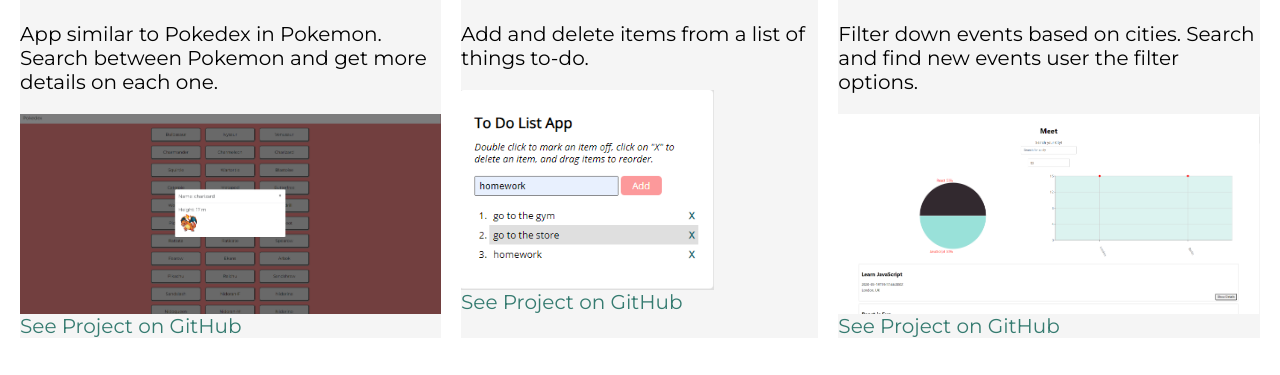
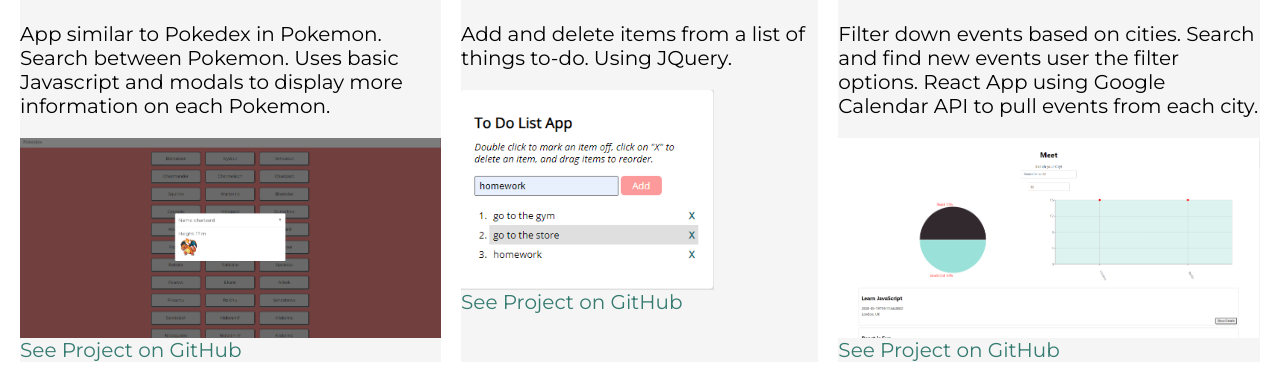
Before and after one commit to drewschmidt145/Portfolio-Website, a plain HTML site: page work.html in a window 1280 px wide. Shown: the part 301-676 px from the top of the page. Drawn offline with nearby package versions, Linux system fonts and the light colour scheme.

Commit message:
Update work.html

```diff
--- a/work.html
+++ b/work.html
@@ -40,7 +40,7 @@
             <div class="grid__item">
                 <h2>Pokedex App</h2>
                 <p>
-                    App similar to Pokedex in Pokemon. Search between Pokemon and get more details on each one.
+                    App similar to Pokedex in Pokemon. Search between Pokemon. Uses basic Javascript and modals to display more information on each Pokemon.
                 </p>
                 <img class="grid__item__img" src="img/pokedex_app.png">
                 <a href="https://github.com/drewschmidt145/Pokedex">See Project on GitHub</a>
@@ -48,7 +48,7 @@
             <div class="grid__item">
                 <h2>To-Do App</h2>
                 <p>
-                    Add and delete items from a list of things to-do.
+                    Add and delete items from a list of things to-do. Using JQuery.
                 </p>
                 <img class="grid__item__img" src="img/todo_app.png">
                 <a href="https://github.com/drewschmidt145/JQuery-to-do-list">See Project on GitHub</a>
@@ -56,7 +56,7 @@
             <div class="grid__item">
                 <h2>Meet App</h2>
                 <p>
-                    Filter down events based on cities. Search and find new events user the filter options.
+                    Filter down events based on cities. Search and find new events user the filter options. React App using Google Calendar API to pull events from each city.
                 </p>
                 <img class="grid__item__img" src="img/meet_app.png">
                 <a href="https://github.com/drewschmidt145/meet">See Project on GitHub</a>
```
